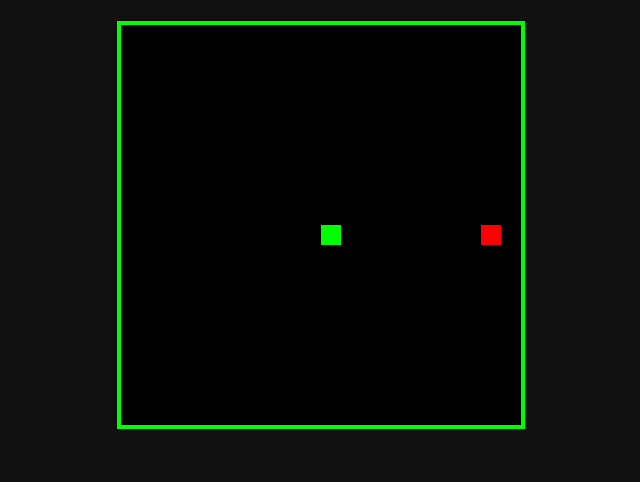
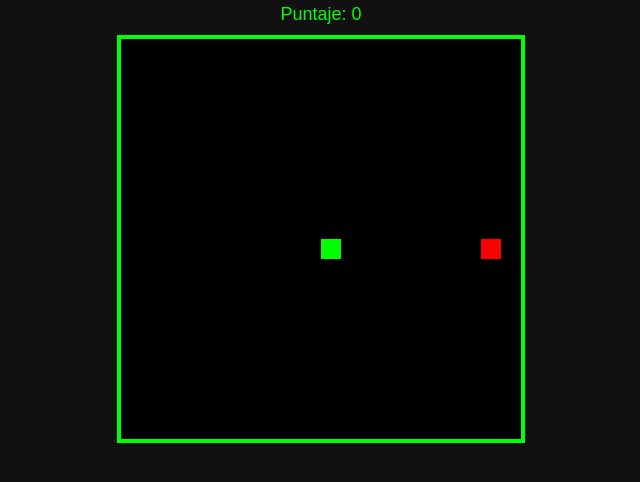
Before and after one commit to Gualoto7/Leccion, a plain HTML site: page index.html in a window 1280 px wide. Shown: the part 90-572 px from the top of the page, without its empty margins (319-959 px from the left). Drawn offline with Linux system fonts and the light colour scheme.

Commit message:
Se muestra el puntaje en pantalla y se mejora el diseño final

```diff
--- a/index.html
+++ b/index.html
@@ -8,6 +8,7 @@
 </head>
 <body>
   <h1>Snake 🐍</h1>
+  <p>Puntaje: <span id="score">0</span></p>
   <canvas id="gameCanvas" width="400" height="400"></canvas>
   <script src="script.js"></script>
 </body>
--- a/script.js
+++ b/script.js
@@ -1,5 +1,6 @@
 const canvas = document.getElementById("gameCanvas");
 const ctx = canvas.getContext("2d");
+const scoreElement = document.getElementById("score");
 
 const gridSize = 20;
 const tileCount = canvas.width / gridSize;
@@ -38,6 +39,7 @@ function updateGame() {
   // Comer comida
   if (head.x === food.x && head.y === food.y) {
     score++;
+    scoreElement.textContent = score;
     food = {
       x: Math.floor(Math.random() * tileCount),
       y: Math.floor(Math.random() * tileCount),
@@ -46,7 +48,7 @@ function updateGame() {
     snake.pop();
   }
 
-  // Colisión con paredes
+  // Colisión con bordes
   if (
     head.x < 0 || head.x >= tileCount ||
     head.y < 0 || head.y >= tileCount
@@ -67,6 +69,7 @@ function resetGame() {
   snake = [{ x: 10, y: 10 }];
   dx = dy = 0;
   score = 0;
+  scoreElement.textContent = score;
 }
 
 function gameLoop() {
--- a/style.css
+++ b/style.css
@@ -11,4 +11,14 @@ body {
 canvas {
   background-color: #000;
   border: 4px solid #0f0;
+  margin-top: 10px;
 }
+
+h1 {
+  margin-bottom: 5px;
+}
+
+p {
+  font-size: 18px;
+  margin: 0;
+}
```
